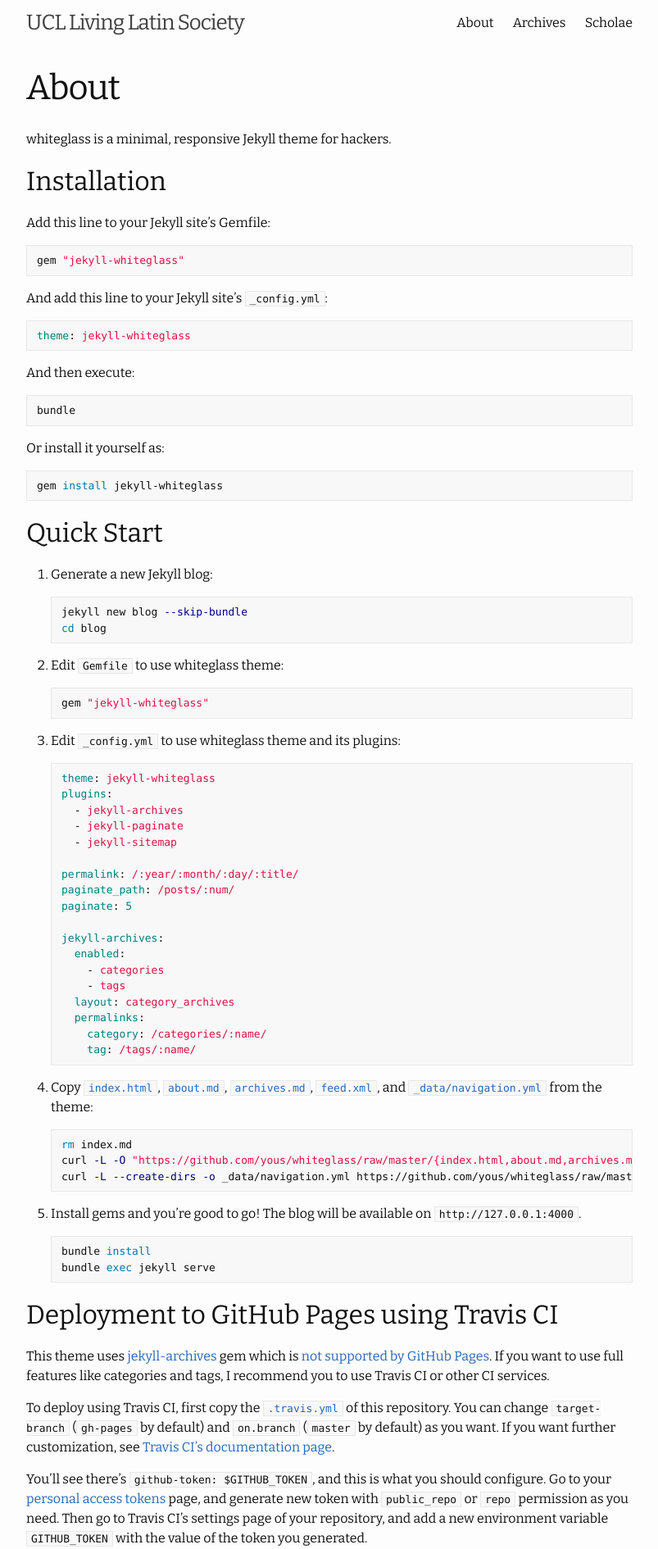
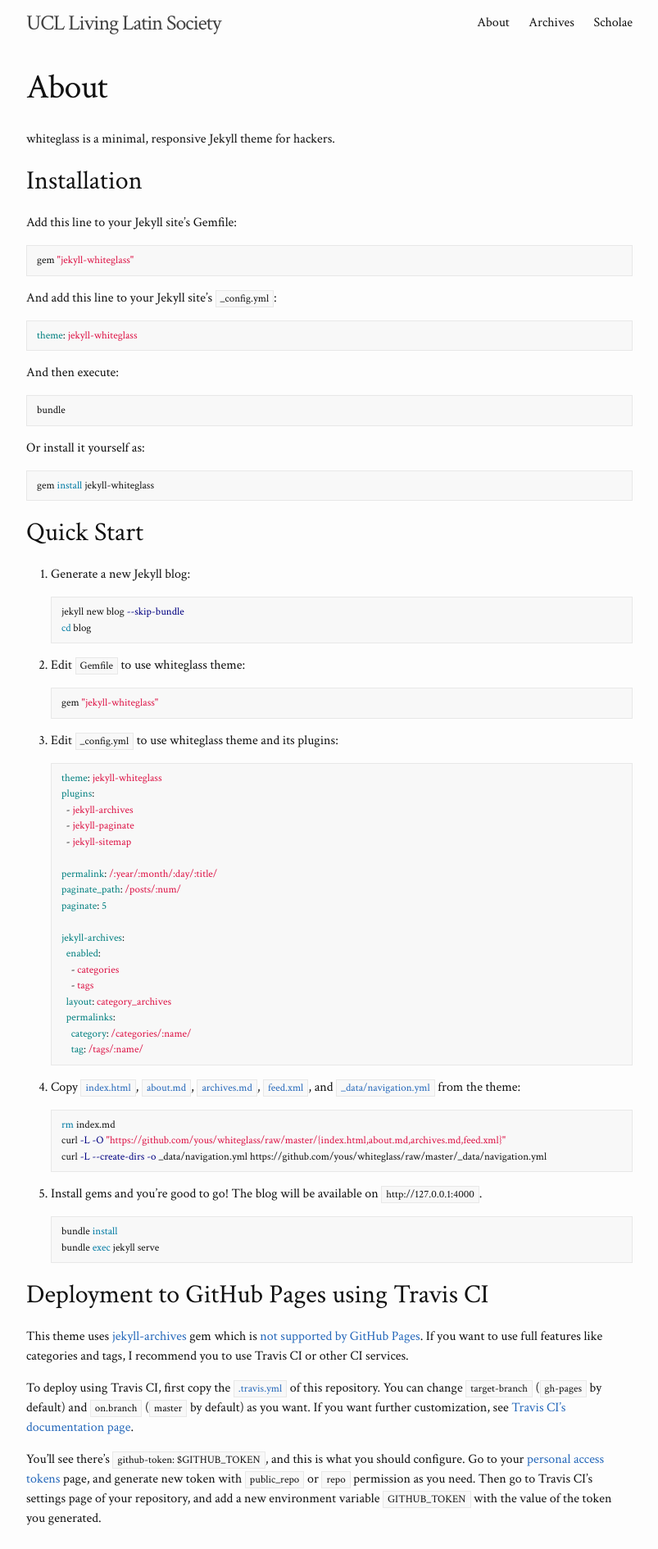
Before and after one commit to latinitasucl/latinitasucl, a Jekyll site: the page built from about.md, in a window 1280 px wide. Shown: the top 1890 px of the page at 82% size, without its empty margins (238-1041 px from the left). Built offline with Jekyll 4.4.1, drawn with Linux system fonts in a browser that asks for light colours.

Commit message:
Update main.scss

```diff
--- a/assets/main.scss
+++ b/assets/main.scss
@@ -2,10 +2,11 @@
 # Only the main Sass file needs front matter (the dashes are enough)
 ---
 @charset "utf-8";
+@import url('https://fonts.googleapis.com/css?family=Crimson+Text:400,400i,700,700i&display=swap');
 
 // Our variables
-$base-font-family: Bitter, "Apple SD Gothic Neo", AppleGothic, NanumBarunGothic, "Malgun Gothic", Dotum, sans-serif;
-$monospace-font-family: Monaco, Menlo, Consolas, "Courier New", DotumChe, monospace;
+$base-font-family: 'Crimson Text', serif;
+$monospace-font-family: 'Crimson Text', serif;
 $base-font-size:   16px;
 $base-font-weight: 400;
 $small-font-size:  $base-font-size * 0.875;
```
